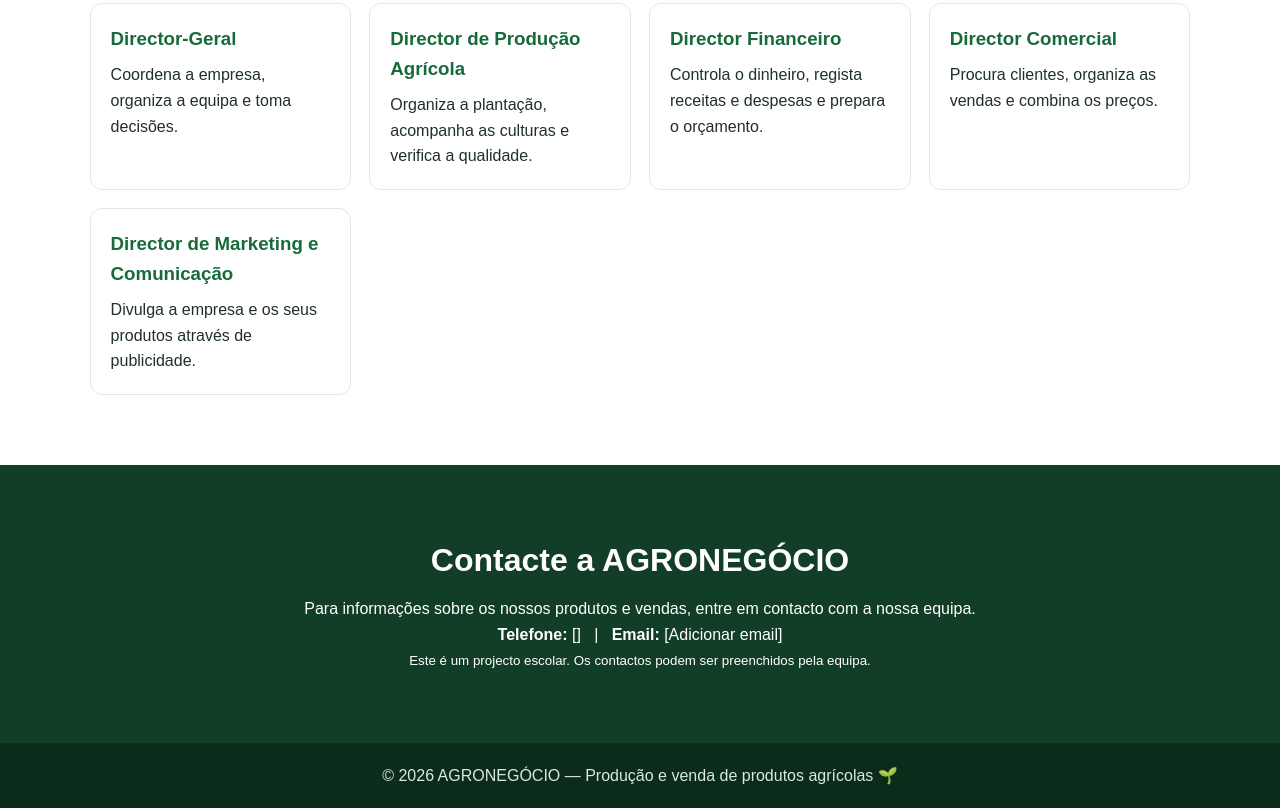
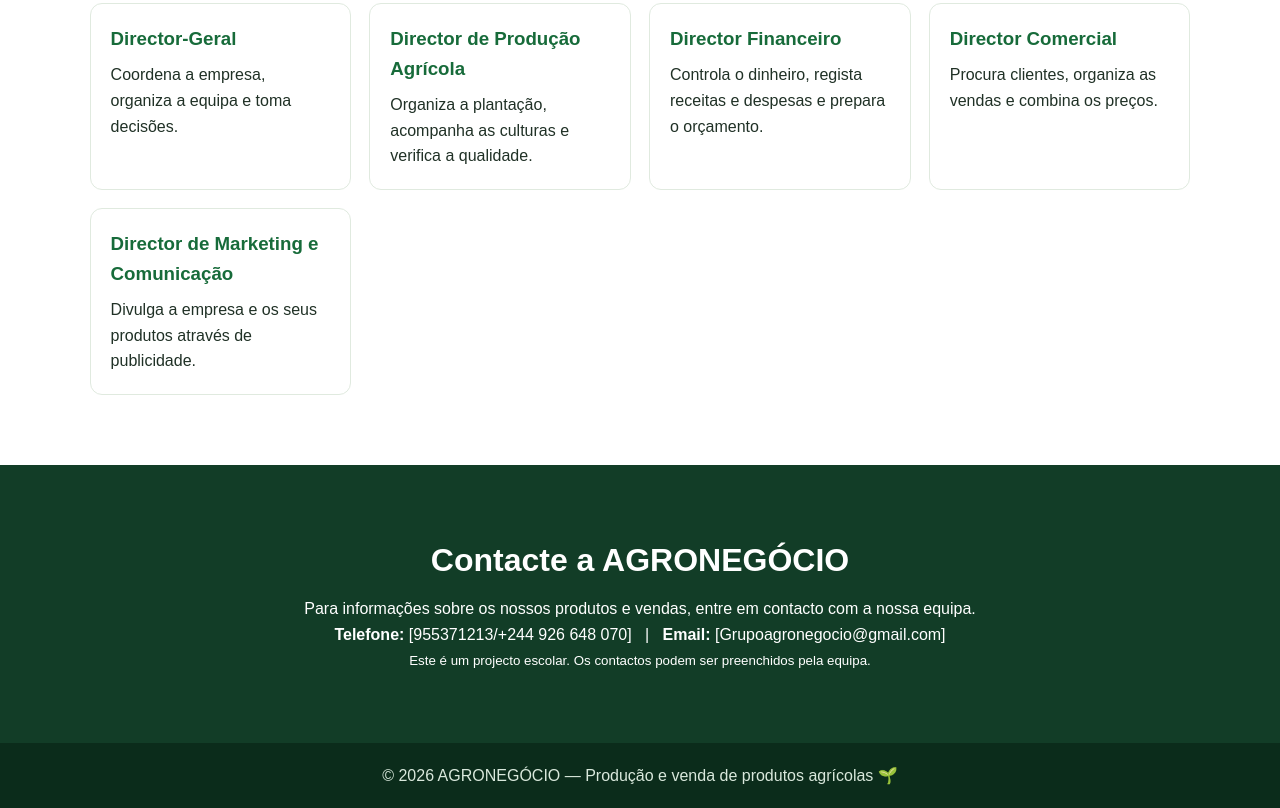
Before and after one commit to fortunatovela10-hash/GrupoAgrofuturo, a plain HTML site: page index.html in a window 1280 px wide. Shown: the part 2542-3350 px from the top of the page. Drawn offline with Linux system fonts and the light colour scheme.

```diff
--- a/index.html
+++ b/index.html
@@ -866,12 +866,12 @@
     <p>
 
       <strong>Telefone:</strong>
-      []
+      [955371213/+244 926 648 070]
 
       &nbsp; | &nbsp;
 
       <strong>Email:</strong>
-      [Adicionar email]
+      [Grupoagronegocio@gmail.com]
 
     </p>
 
```
